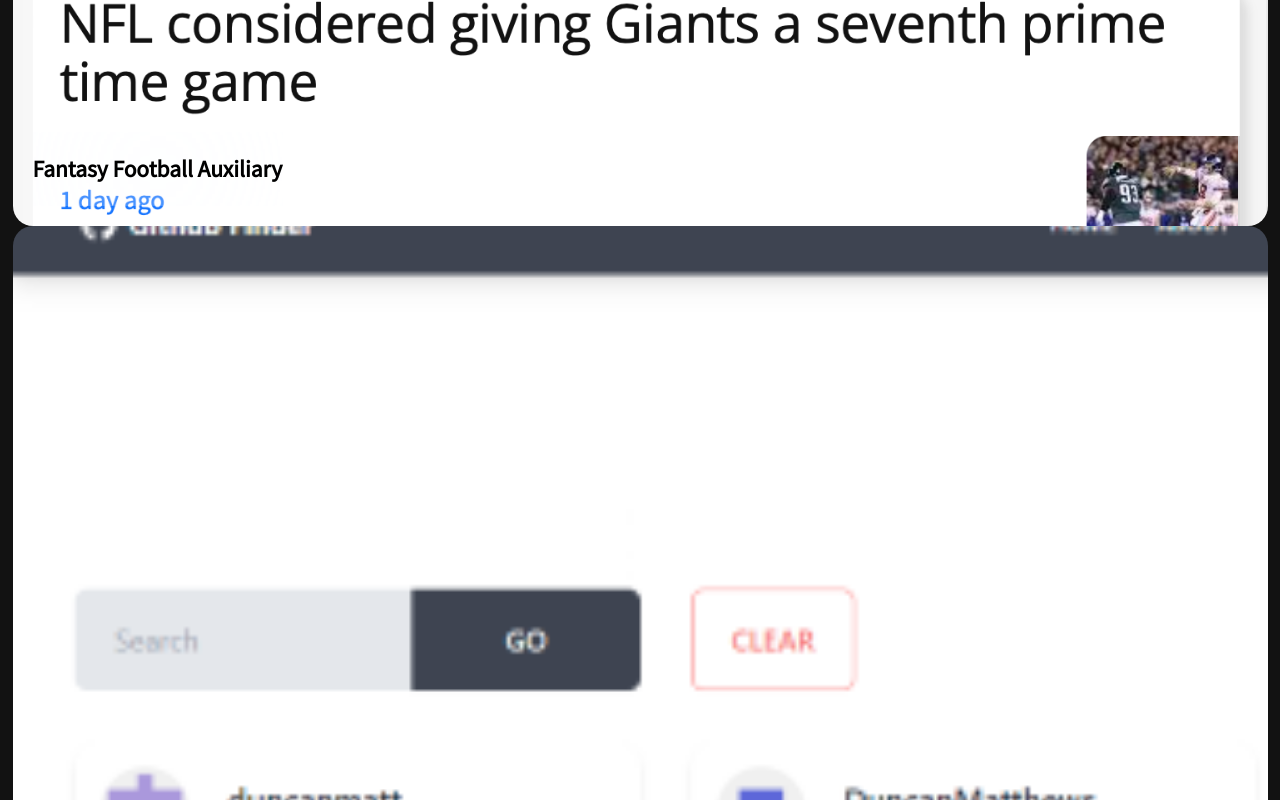
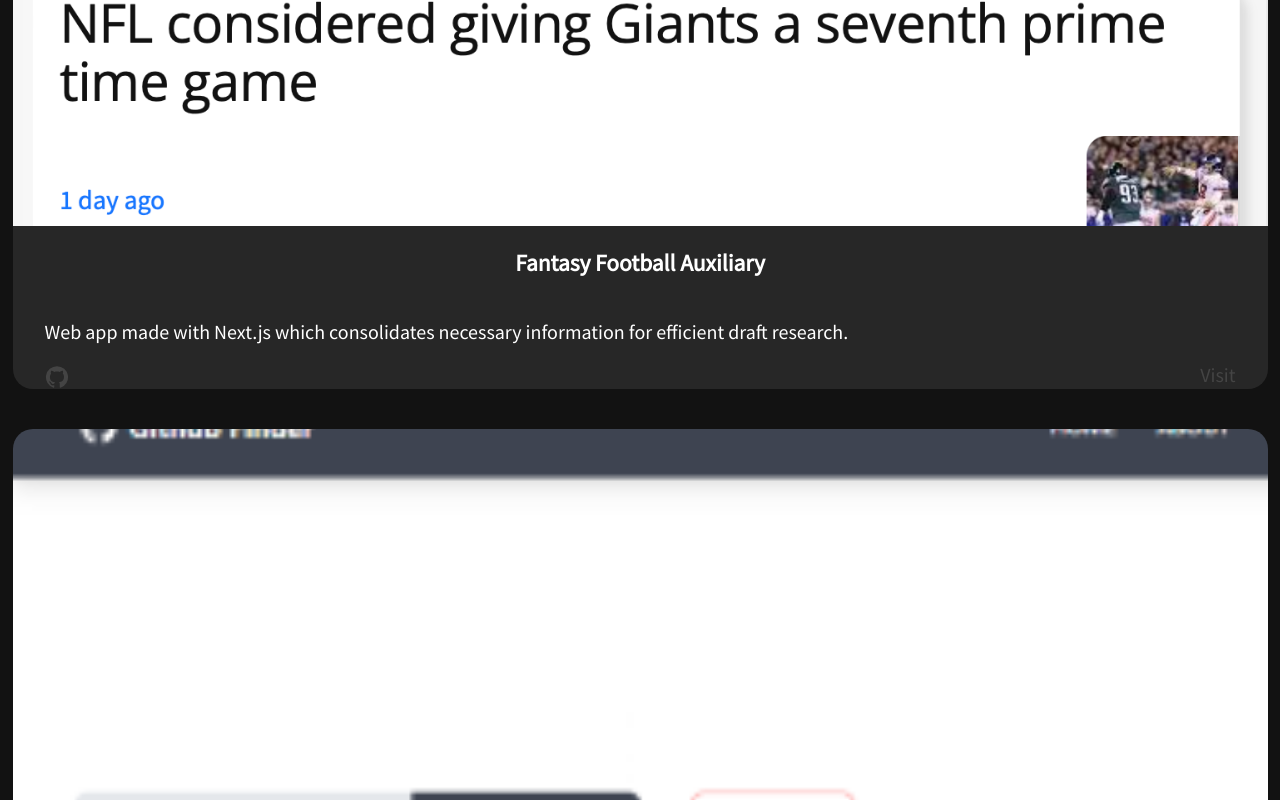
Before and after one commit to duncanmatt/portfolio_vite, a React (Vite) app: page / in a window 1280 px wide. Shown: the part 2000-2800 px from the top of the page. Built offline with nearby package versions, Linux system fonts and the light colour scheme.

Commit message:
seperate section for project card info

```diff
--- a/src/components/ProjectCard.tsx
+++ b/src/components/ProjectCard.tsx
@@ -1,3 +1,5 @@
+import GitHubIcon from '@mui/icons-material/GitHub';
+
 type Project = {
 	id: number;
 	title: string;
@@ -25,7 +27,19 @@
 				</a>
 				<div className='projCardInfo'>
 					<h3 className='projCardTitle'>{project.title}</h3>
-					<span className='projCardActions'></span>
+					<p className='projCardDesc'>{project.desc}</p>
+					<div className='projCardActions'>
+						<a
+							className='projCardGH'
+							href={project.url}>
+							<GitHubIcon />
+						</a>
+						<a
+							className='projCardVisit'
+							href={project.url}>
+							Visit
+						</a>
+					</div>
 				</div>
 			</div>
 		</div>
--- a/src/index.css
+++ b/src/index.css
@@ -211,6 +211,7 @@
 }
 
 .latest {
+	position: relative;
 	display: block;
 	padding-block: 1rem 3rem;
 }
@@ -237,16 +238,20 @@
 	-webkit-box-pack: justify;
 	margin: 4.6875rem 0;
 	padding: 0 0.78125rem;
+	justify-content: space-between;
 }
 
 .projCard {
-	aspect-ratio: 1 / 1;
+	flex: 0;
 	font-weight: 500;
-	position: relative;
 	height: 100%;
 	width: 100%;
 	-webkit-box-orient: horizontal;
 	-webkit-box-direction: normal;
+}
+
+.projCard:not(:last-child) {
+	margin-bottom: 40px;
 }
 
 .projCard:before .projCardInner:before {
@@ -271,16 +276,9 @@
 }
 
 .projCardInner {
-	position: relative;
 	height: 100%;
-	/* background-color: #fff; */
 	-webkit-box-direction: normal;
-	-webkit-box-flex: 0;
 	border-radius: 1.25rem;
-	/* -ms-flex: 0 0 33.333%;
-	flex: 0 0 33.333%; */
-	-webkit-transform: translateY(0);
-	transform: translateY(0);
 	border-radius: 1.25rem;
 }
 
@@ -293,32 +291,51 @@
 	display: block;
 	height: 100%;
 	position: relative;
+	aspect-ratio: 1 / 1;
 }
 
 .projCardPic {
 	position: absolute;
 	overflow-clip-margin: content-box;
-	aspect-ratio: 1;
 	object-fit: cover;
 	height: 100%;
 	width: 100%;
 	overflow: hidden;
 	background-repeat: no-repeat;
-	border-radius: 1.25rem;
+	border-top-left-radius: 1.25rem;
+	border-top-right-radius: 1.25rem;
 	opacity: 1;
 }
 
 .projCardInfo {
-	backdrop-filter: blur(135px);
+	/* backdrop-filter: blur(135px); */
 	background-color: rgba(255, 255, 255, 0.09);
-	color: #000;
+	color: #fff;
 	display: flex;
+	flex-direction: column;
 	align-items: flex-start;
 	-webkit-box-orient: vertical;
-	position: absolute;
-	bottom: 1.25rem;
-	left: 1.25rem;
 	z-index: 3;
+	border-bottom-left-radius: 1.25rem;
+	border-bottom-right-radius: 1.25rem;
+	padding-inline: 2rem;
+}
+
+.projCardTitle {
+	width: 100%;
+	text-align: center;
+}
+
+.projCardDesc {
+	text-align: center;
+}
+
+.projCardActions {
+	color: #f9f9f9;
+	width: 100%;
+	display: flex;
+	flex-direction: row;
+	justify-content: space-between;
 }
 
 .certified {
```
